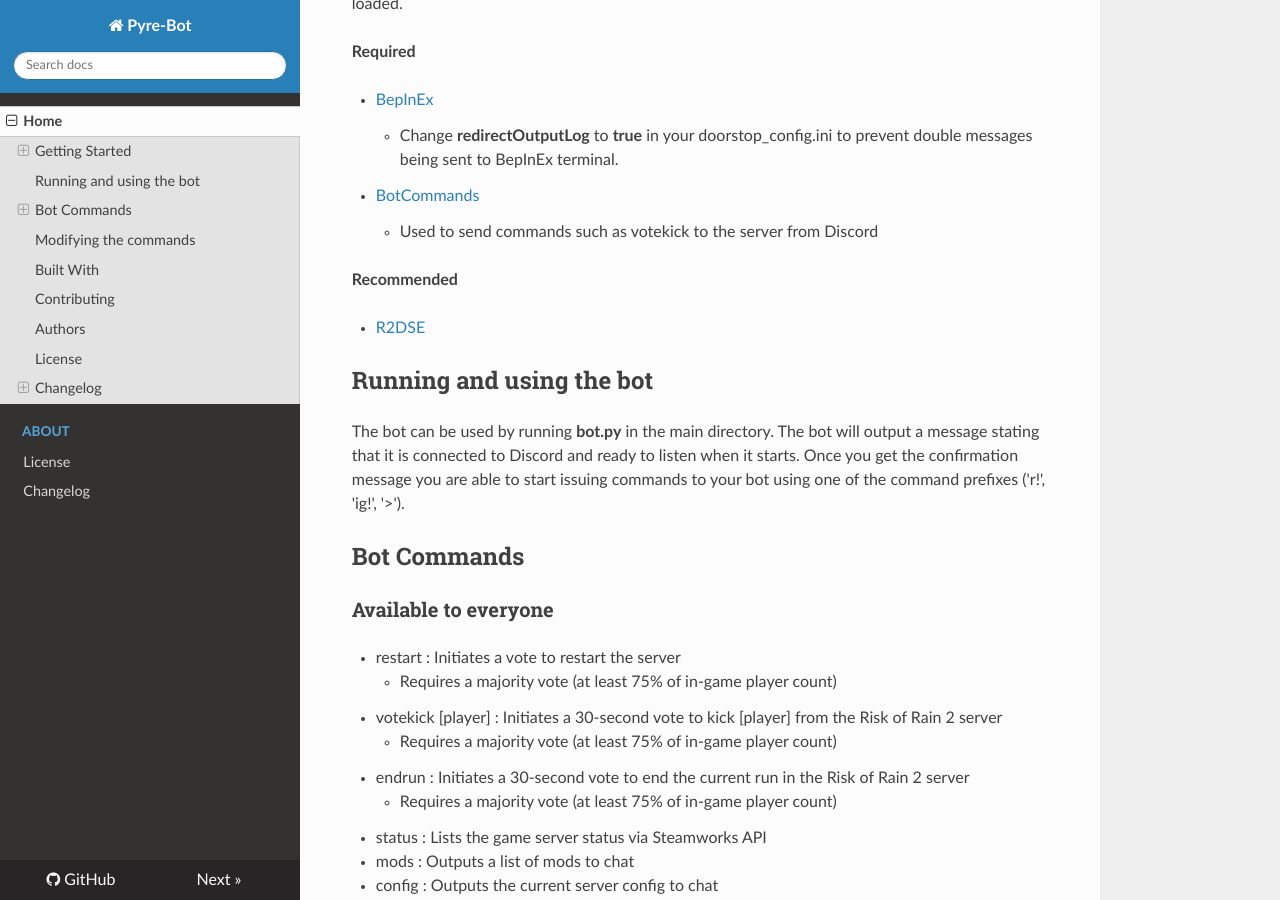
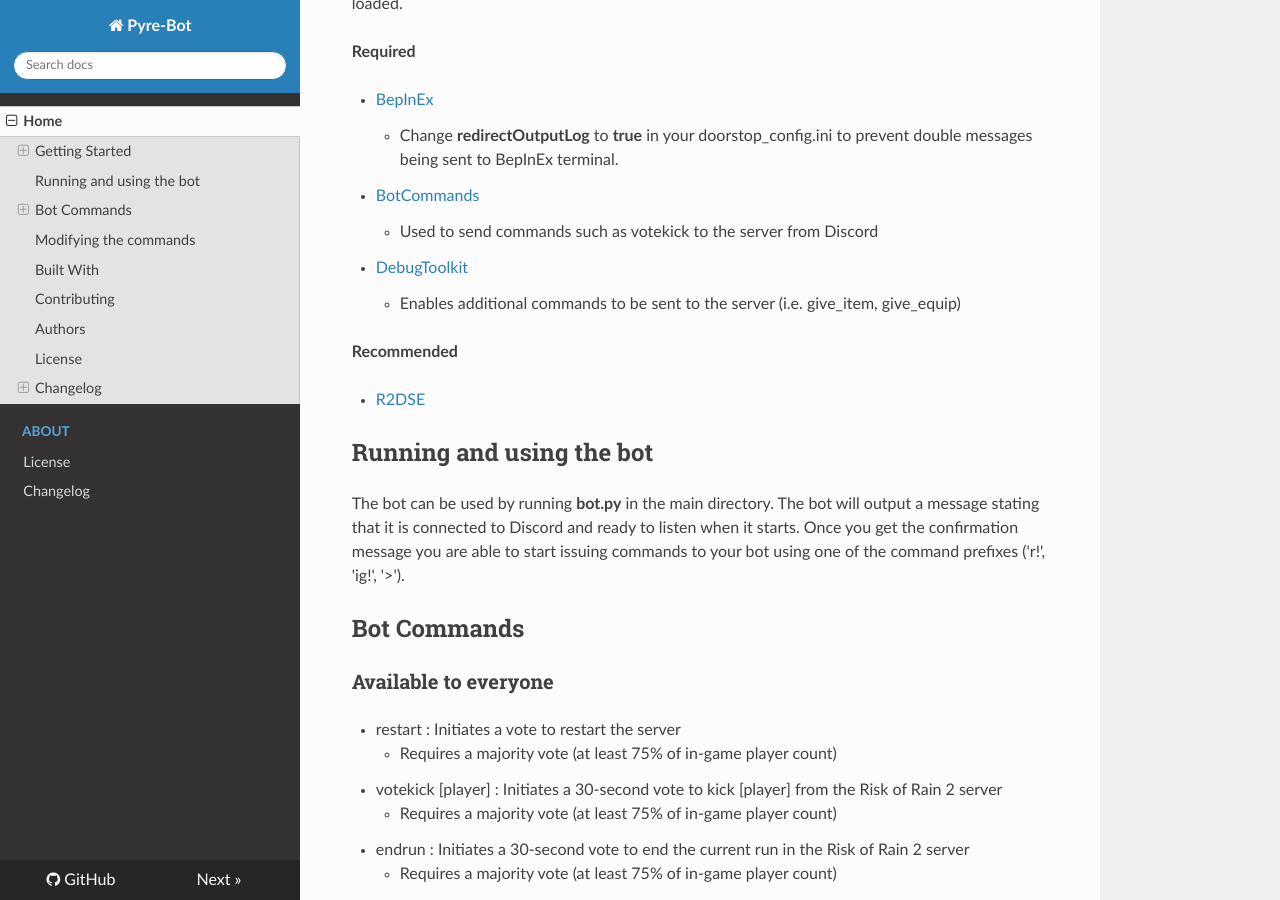
Before and after one commit to Pyre-Bot/pyre-bot, an MkDocs documentation site: the page built from docs/index.md, in a window 1280 px wide and 900 px high, scrolled down 2210 px. Built offline with MkDocs 1.6.1, drawn with Linux system fonts in a browser that asks for light colours; nearby versions of some CDN libraries.

Commit message:
added debugtoolkit as requirement

```diff
--- a/docs/index.md
+++ b/docs/index.md
@@ -89,6 +89,8 @@ The bot assumes that you are using mods in your RoR2 server, or at the very leas
     * Change **redirectOutputLog** to **true** in your doorstop_config.ini to prevent double messages being sent to BepInEx terminal.
 * [BotCommands](https://github.com/SuperRayss/BotCommands)
     * Used to send commands such as votekick to the server from Discord
+* [DebugToolkit](https://thunderstore.io/package/Harb/DebugToolkit/)
+    * Enables additional commands to be sent to the server (i.e. give_item, give_equip)
 
 **Recommended**
 
```
Also changed, not shown: README.md (+2 -0 lines).
